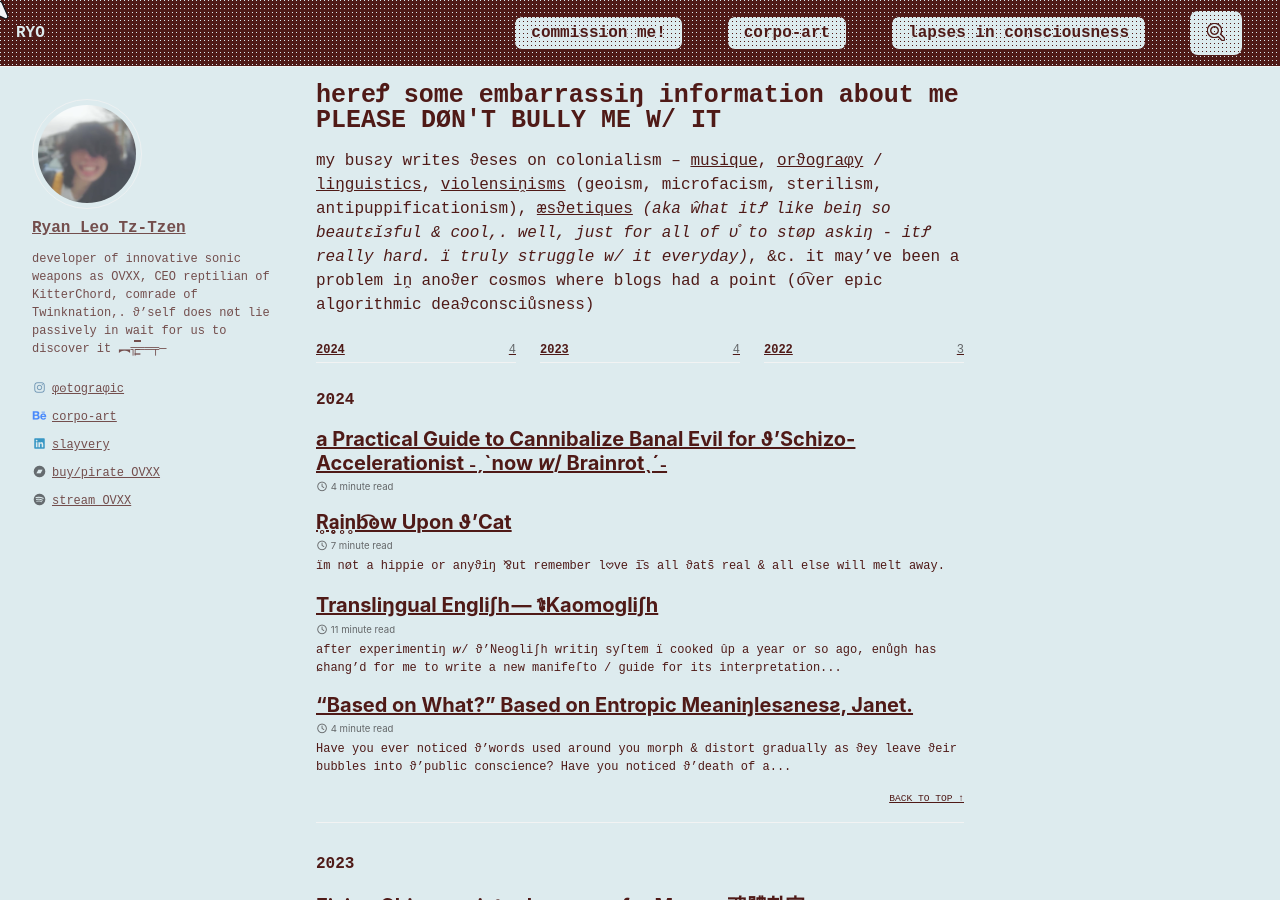
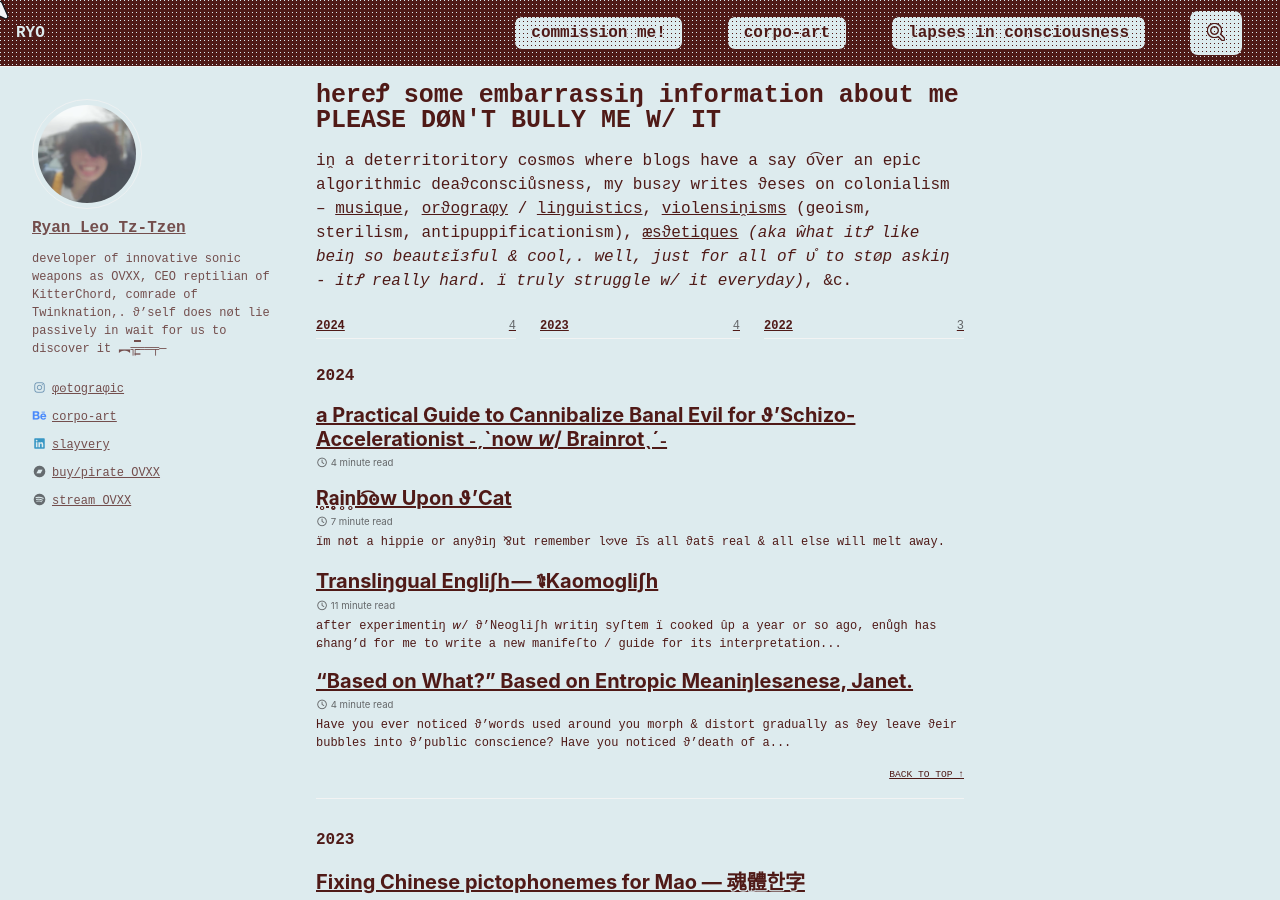
Before and after one commit to cryotato/cryotato.github.io, a Jekyll site: the page built from _pages/blog.md, in a window 1280 px wide and 900 px high. Built offline with Jekyll 4.4.1, drawn with Linux system fonts in a browser that asks for light colours; cached includes are drawn as plain includes.

Commit message:
Update blog.md

```diff
--- a/_pages/blog.md
+++ b/_pages/blog.md
@@ -5,4 +5,4 @@ author_profile: true
 layout: posts
 # entries_layout: grid
 ---
-my busƨy writes ϑeses on colonialism -- [musique](https://cryotato.github.io/tags/#music), [orϑograφy](https://cryotato.github.io/tags/#orthography) / [liŋguistics](https://cryotato.github.io/tags/#linguistics), [violensiṋisms](https://cryotato.github.io/tags/#politics) (geoism, microfacism, sterilism, antipuppificationism), [æsϑetiques](https://cryotato.github.io/tags/#design) *(aka ŵhat itꝬ like beiŋ so beautεĭзful & cool,. well, just for all of ᴜ̊ to støp askiŋ - itꝬ really hard. ï truly struggle w/ it everyday)*, &c. it may've been a problem iṋ anoϑer cꙩsmꙩs where blogs had a point (o͡ver epic algorithmic deaϑconsciůsness)
+iṋ a deterritoritory cꙩsmꙩs where blogs have a say o͡ver an epic algorithmic deaϑconsciůsness, my busƨy writes ϑeses on colonialism -- [musique](https://cryotato.github.io/tags/#music), [orϑograφy](https://cryotato.github.io/tags/#orthography) / [liŋguistics](https://cryotato.github.io/tags/#linguistics), [violensiṋisms](https://cryotato.github.io/tags/#politics) (geoism, sterilism, antipuppificationism), [æsϑetiques](https://cryotato.github.io/tags/#design) *(aka ŵhat itꝬ like beiŋ so beautεĭзful & cool,. well, just for all of ᴜ̊ to støp askiŋ - itꝬ really hard. ï truly struggle w/ it everyday)*, &c.
```
